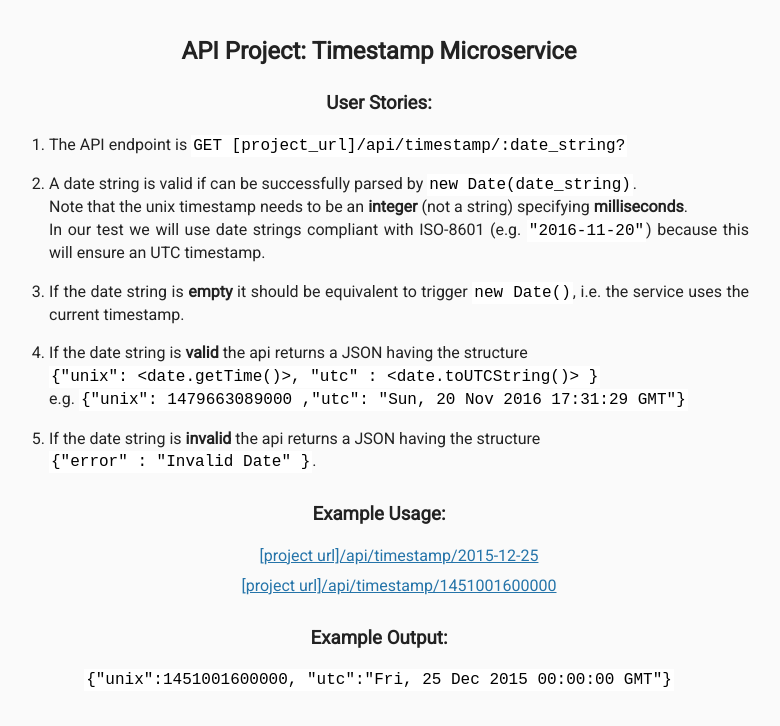
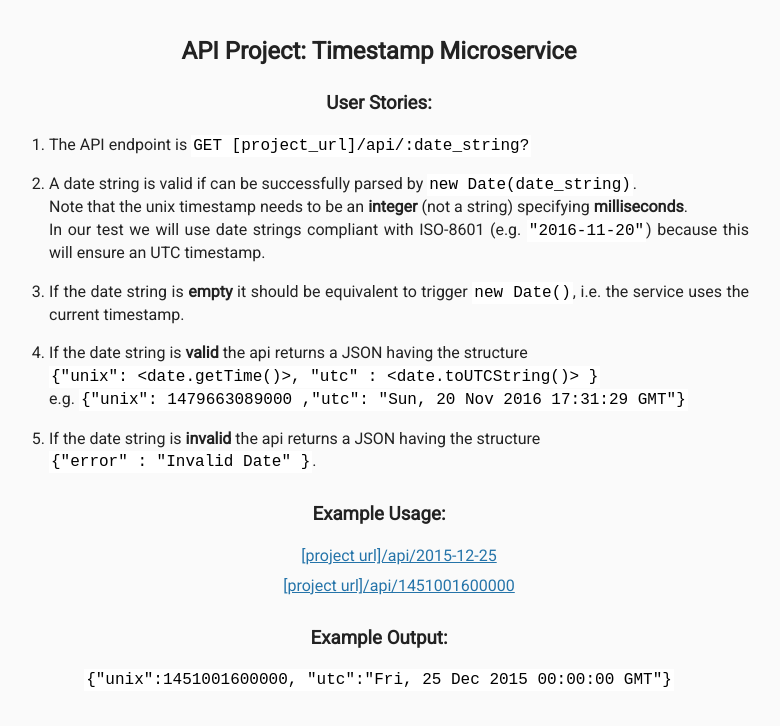
Before and after one commit to ptoksa/Timestamp-Microservice, a website: page views/index.html in a window 1280 px wide. Shown: the whole page, without its empty margins (261-1041 px from the left). Drawn offline with Linux system fonts and the light colour scheme; files that its build step writes are made by us from their sources.

Commit message:
Updated index.html

```diff
--- a/views/index.html
+++ b/views/index.html
@@ -12,7 +12,7 @@
             <h2>API Project: Timestamp Microservice</h2>
             <h3>User Stories:</h3>
             <ol class="user-stories">
-                <li>The API endpoint is <code>GET [project_url]/api/timestamp/:date_string?</code></li>
+                <li>The API endpoint is <code>GET [project_url]/api/:date_string?</code></li>
                 <li>A date string is valid if can be successfully parsed by <code>new Date(date_string)</code>.<br>
                 Note that the unix timestamp needs to be an <strong>integer</strong> (not a string) specifying <strong>milliseconds</strong>.<br>
                 In our test we will use date strings compliant with ISO-8601 (e.g. <code>"2016-11-20"</code>) because this will ensure an UTC timestamp.</li>
@@ -26,8 +26,8 @@
 
             <h3>Example Usage:</h3>
             <ul>
-                <li><a href="api/timestamp/2015-12-25">[project url]/api/timestamp/2015-12-25</a></li>
-                <li><a href="api/timestamp/1451001600000">[project url]/api/timestamp/1451001600000</a></li>
+                <li><a href="api/2015-12-25">[project url]/api/2015-12-25</a></li>
+                <li><a href="api/1451001600000">[project url]/api/1451001600000</a></li>
             </ul>
 
             <h3>Example Output:</h3>
```
